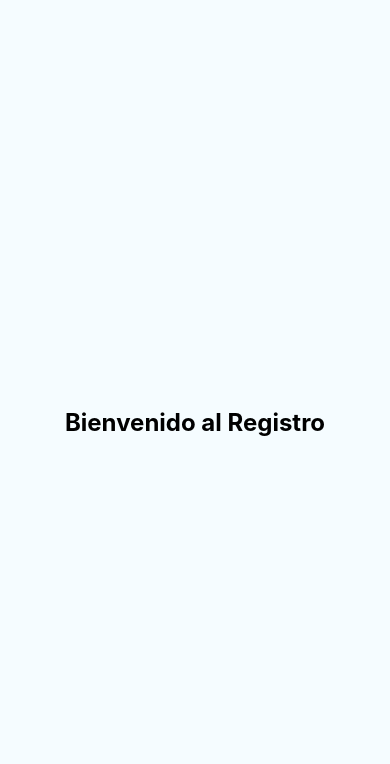
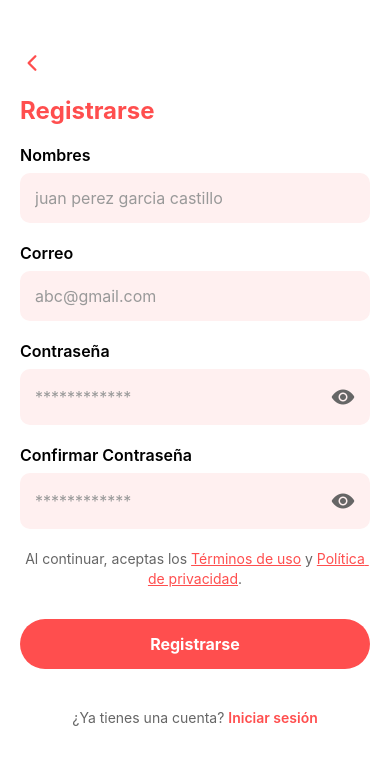
Before and after one commit to RageJohan/PulseSafe-Front, a React Native app: screen /Register in a window 390 px wide. Shown: the top 764 px of the page. Built offline with nearby package versions, Linux system fonts and the light colour scheme.

Commit message:
Login and Register

```diff
--- a/app.json
+++ b/app.json
@@ -4,7 +4,7 @@
     "slug": "AppFront",
     "version": "1.0.0",
     "orientation": "portrait",
-    "icon": "./assets/icon1.png",
+    "icon": "./assets/icon6.png",
     "userInterfaceStyle": "light",
     "newArchEnabled": true,
 
--- a/screens/LoginScreenView.js
+++ b/screens/LoginScreenView.js
@@ -1,23 +1,172 @@
-import { StyleSheet, Text, View } from "react-native";
+import { StyleSheet, Text, View, TextInput, TouchableOpacity, Image } from "react-native"
+import { useNavigation } from "@react-navigation/native"
+import { useState } from "react"
+import { Ionicons } from "@expo/vector-icons"
 
 export default function LoginScreen() {
+  const navigation = useNavigation()
+  const [showPassword, setShowPassword] = useState(false)
+  const [email, setEmail] = useState("")
+  const [password, setPassword] = useState("")
+
   return (
     <View style={styles.container}>
-            <Text style={styles.text}>Bienvenido al Login</Text>
+      {/* Header */}
+      <TouchableOpacity style={styles.backButton} onPress={() => navigation.goBack()}>
+        <Ionicons name="chevron-back" size={24} color="#FF4E4E" />
+      </TouchableOpacity>
+
+      <Text style={styles.headerText}>Iniciar Sesión</Text>
+
+      {/* Welcome Section */}
+      <View style={styles.welcomeSection}>
+        <Text style={styles.welcomeTitle}>Bienvenido</Text>
+        <Text style={styles.welcomeSubtitle}>
+          Lorem ipsum dolor sit amet, consectetur adipiscing elit, sed do eiusmod tempor incididunt ut labore et dolore
+          magna aliqua.
+        </Text>
       </View>
-    );
+
+      {/* Form */}
+      <View style={styles.formContainer}>
+        <Text style={styles.label}>Correo</Text>
+        <TextInput
+          style={styles.input}
+          placeholder="abc@gmail.com"
+          placeholderTextColor="#999"
+          value={email}
+          onChangeText={setEmail}
+          keyboardType="email-address"
+          autoCapitalize="none"
+        />
+
+        <Text style={styles.label}>Contraseña</Text>
+        <View style={styles.passwordContainer}>
+          <TextInput
+            style={styles.passwordInput}
+            placeholder="************"
+            placeholderTextColor="#999"
+            value={password}
+            onChangeText={setPassword}
+            secureTextEntry={!showPassword}
+          />
+          <TouchableOpacity style={styles.eyeIcon} onPress={() => setShowPassword(!showPassword)}>
+            <Ionicons name={showPassword ? "eye-off" : "eye"} size={24} color="#666" />
+          </TouchableOpacity>
+        </View>
+
+        <TouchableOpacity style={styles.forgotPassword}>
+          <Text style={styles.forgotPasswordText}>Olvidé mi contraseña</Text>
+        </TouchableOpacity>
+
+        <TouchableOpacity style={styles.loginButton}>
+          <Text style={styles.loginButtonText}>Iniciar Sesión</Text>
+        </TouchableOpacity>
+
+        <View style={styles.registerContainer}>
+          <Text style={styles.registerText}>¿No tienes una cuenta? </Text>
+          <TouchableOpacity onPress={() => navigation.navigate("Register")}>
+            <Text style={styles.registerLink}>Regístrate</Text>
+          </TouchableOpacity>
+        </View>
+      </View>
+    </View>
+  )
 }
 
 const styles = StyleSheet.create({
   container: {
     flex: 1,
-        justifyContent: 'center',
-        alignItems: 'center',
-        backgroundColor: '#F5FCFF',
+    backgroundColor: "#FFFFFF",
+    paddingHorizontal: 20,
   },
-    text: {
+  backButton: {
+    marginTop: 50,
+    marginBottom: 20,
+  },
+  headerText: {
     fontSize: 24,
-        fontWeight: 'bold',
-        color: '#000',
+    fontWeight: "bold",
+    color: "#FF4E4E",
+    marginBottom: 20,
   },
-});
+  welcomeSection: {
+    marginBottom: 30,
+  },
+  welcomeTitle: {
+    fontSize: 28,
+    fontWeight: "bold",
+    color: "#000",
+    marginBottom: 10,
+  },
+  welcomeSubtitle: {
+    fontSize: 14,
+    color: "#666",
+    lineHeight: 20,
+  },
+  formContainer: {
+    flex: 1,
+  },
+  label: {
+    fontSize: 16,
+    fontWeight: "600",
+    color: "#000",
+    marginBottom: 8,
+  },
+  input: {
+    backgroundColor: "#FFF0F0",
+    borderRadius: 10,
+    padding: 15,
+    marginBottom: 20,
+    fontSize: 16,
+  },
+  passwordContainer: {
+    flexDirection: "row",
+    alignItems: "center",
+    backgroundColor: "#FFF0F0",
+    borderRadius: 10,
+    marginBottom: 10,
+  },
+  passwordInput: {
+    flex: 1,
+    padding: 15,
+    fontSize: 16,
+  },
+  eyeIcon: {
+    padding: 15,
+  },
+  forgotPassword: {
+    alignSelf: "flex-end",
+    marginBottom: 30,
+  },
+  forgotPasswordText: {
+    color: "#FF4E4E",
+    fontSize: 14,
+  },
+  loginButton: {
+    backgroundColor: "#FF4E4E",
+    borderRadius: 25,
+    padding: 15,
+    alignItems: "center",
+    marginBottom: 20,
+  },
+  loginButtonText: {
+    color: "#FFFFFF",
+    fontSize: 16,
+    fontWeight: "bold",
+  },
+  registerContainer: {
+    flexDirection: "row",
+    justifyContent: "center",
+    marginTop: 20,
+  },
+  registerText: {
+    color: "#666",
+    fontSize: 14,
+  },
+  registerLink: {
+    color: "#FF4E4E",
+    fontSize: 14,
+    fontWeight: "600",
+  },
+})
--- a/screens/RegisterScreenView.js
+++ b/screens/RegisterScreenView.js
@@ -1,23 +1,186 @@
-import { StyleSheet, Text, View } from "react-native";
+import { StyleSheet, Text, View, TextInput, TouchableOpacity } from "react-native"
+import { useNavigation } from "@react-navigation/native"
+import { useState } from "react"
+import { Ionicons } from "@expo/vector-icons"
 
 export default function RegisterScreen() {
+  const navigation = useNavigation()
+  const [showPassword, setShowPassword] = useState(false)
+  const [showConfirmPassword, setShowConfirmPassword] = useState(false)
+  const [formData, setFormData] = useState({
+    name: "",
+    email: "",
+    password: "",
+    confirmPassword: "",
+  })
+
   return (
     <View style={styles.container}>
-            <Text style={styles.text}>Bienvenido al Registro</Text>
+      {/* Header */}
+      <TouchableOpacity style={styles.backButton} onPress={() => navigation.goBack()}>
+        <Ionicons name="chevron-back" size={24} color="#FF4E4E" />
+      </TouchableOpacity>
+
+      <Text style={styles.headerText}>Registrarse</Text>
+
+      {/* Form */}
+      <View style={styles.formContainer}>
+        <Text style={styles.label}>Nombres</Text>
+        <TextInput
+          style={styles.input}
+          placeholder="juan perez garcia castillo"
+          placeholderTextColor="#999"
+          value={formData.name}
+          onChangeText={(text) => setFormData({ ...formData, name: text })}
+        />
+
+        <Text style={styles.label}>Correo</Text>
+        <TextInput
+          style={styles.input}
+          placeholder="abc@gmail.com"
+          placeholderTextColor="#999"
+          value={formData.email}
+          onChangeText={(text) => setFormData({ ...formData, email: text })}
+          keyboardType="email-address"
+          autoCapitalize="none"
+        />
+
+        <Text style={styles.label}>Contraseña</Text>
+        <View style={styles.passwordContainer}>
+          <TextInput
+            style={styles.passwordInput}
+            placeholder="************"
+            placeholderTextColor="#999"
+            value={formData.password}
+            onChangeText={(text) => setFormData({ ...formData, password: text })}
+            secureTextEntry={!showPassword}
+          />
+          <TouchableOpacity style={styles.eyeIcon} onPress={() => setShowPassword(!showPassword)}>
+            <Ionicons name={showPassword ? "eye-off" : "eye"} size={24} color="#666" />
+          </TouchableOpacity>
         </View>
-    );
+
+        <Text style={styles.label}>Confirmar Contraseña</Text>
+        <View style={styles.passwordContainer}>
+          <TextInput
+            style={styles.passwordInput}
+            placeholder="************"
+            placeholderTextColor="#999"
+            value={formData.confirmPassword}
+            onChangeText={(text) => setFormData({ ...formData, confirmPassword: text })}
+            secureTextEntry={!showConfirmPassword}
+          />
+          <TouchableOpacity style={styles.eyeIcon} onPress={() => setShowConfirmPassword(!showConfirmPassword)}>
+            <Ionicons name={showConfirmPassword ? "eye-off" : "eye"} size={24} color="#666" />
+          </TouchableOpacity>
+        </View>
+
+        <View style={styles.termsContainer}>
+          <Text style={styles.termsText}>
+            Al continuar, aceptas los <Text style={styles.termsLink}>Términos de uso</Text> y{" "}
+            <Text style={styles.termsLink}>Política de privacidad</Text>.
+          </Text>
+        </View>
+
+        <TouchableOpacity style={styles.registerButton}>
+          <Text style={styles.registerButtonText}>Registrarse</Text>
+        </TouchableOpacity>
+
+        <View style={styles.loginContainer}>
+          <Text style={styles.loginText}>¿Ya tienes una cuenta? </Text>
+          <TouchableOpacity onPress={() => navigation.navigate("Login")}>
+            <Text style={styles.loginLink}>Iniciar sesión</Text>
+          </TouchableOpacity>
+        </View>
+      </View>
+    </View>
+  )
 }
 
 const styles = StyleSheet.create({
   container: {
     flex: 1,
-        justifyContent: 'center',
-        alignItems: 'center',
-        backgroundColor: '#F5FCFF',
+    backgroundColor: "#FFFFFF",
+    paddingHorizontal: 20,
   },
-    text: {
+  backButton: {
+    marginTop: 50,
+    marginBottom: 20,
+  },
+  headerText: {
     fontSize: 24,
-        fontWeight: 'bold',
-        color: '#000',
+    fontWeight: "bold",
+    color: "#FF4E4E",
+    marginBottom: 20,
   },
-});
+  formContainer: {
+    flex: 1,
+  },
+  label: {
+    fontSize: 16,
+    fontWeight: "600",
+    color: "#000",
+    marginBottom: 8,
+  },
+  input: {
+    backgroundColor: "#FFF0F0",
+    borderRadius: 10,
+    padding: 15,
+    marginBottom: 20,
+    fontSize: 16,
+  },
+  passwordContainer: {
+    flexDirection: "row",
+    alignItems: "center",
+    backgroundColor: "#FFF0F0",
+    borderRadius: 10,
+    marginBottom: 20,
+  },
+  passwordInput: {
+    flex: 1,
+    padding: 15,
+    fontSize: 16,
+  },
+  eyeIcon: {
+    padding: 15,
+  },
+  termsContainer: {
+    marginBottom: 30,
+  },
+  termsText: {
+    fontSize: 14,
+    color: "#666",
+    textAlign: "center",
+    lineHeight: 20,
+  },
+  termsLink: {
+    color: "#FF4E4E",
+    textDecorationLine: "underline",
+  },
+  registerButton: {
+    backgroundColor: "#FF4E4E",
+    borderRadius: 25,
+    padding: 15,
+    alignItems: "center",
+    marginBottom: 20,
+  },
+  registerButtonText: {
+    color: "#FFFFFF",
+    fontSize: 16,
+    fontWeight: "bold",
+  },
+  loginContainer: {
+    flexDirection: "row",
+    justifyContent: "center",
+    marginTop: 20,
+  },
+  loginText: {
+    color: "#666",
+    fontSize: 14,
+  },
+  loginLink: {
+    color: "#FF4E4E",
+    fontSize: 14,
+    fontWeight: "600",
+  },
+})
```
Lines whose indentation alone changed are shown as unchanged.
